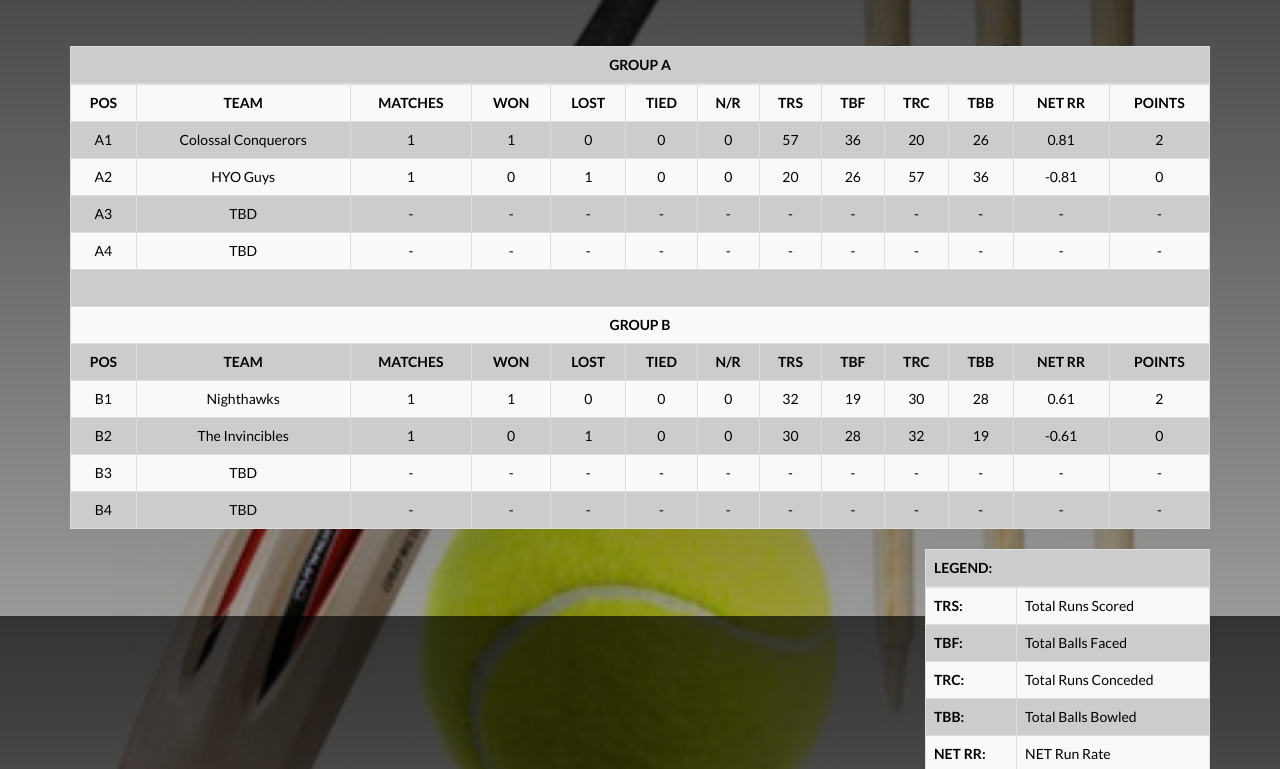
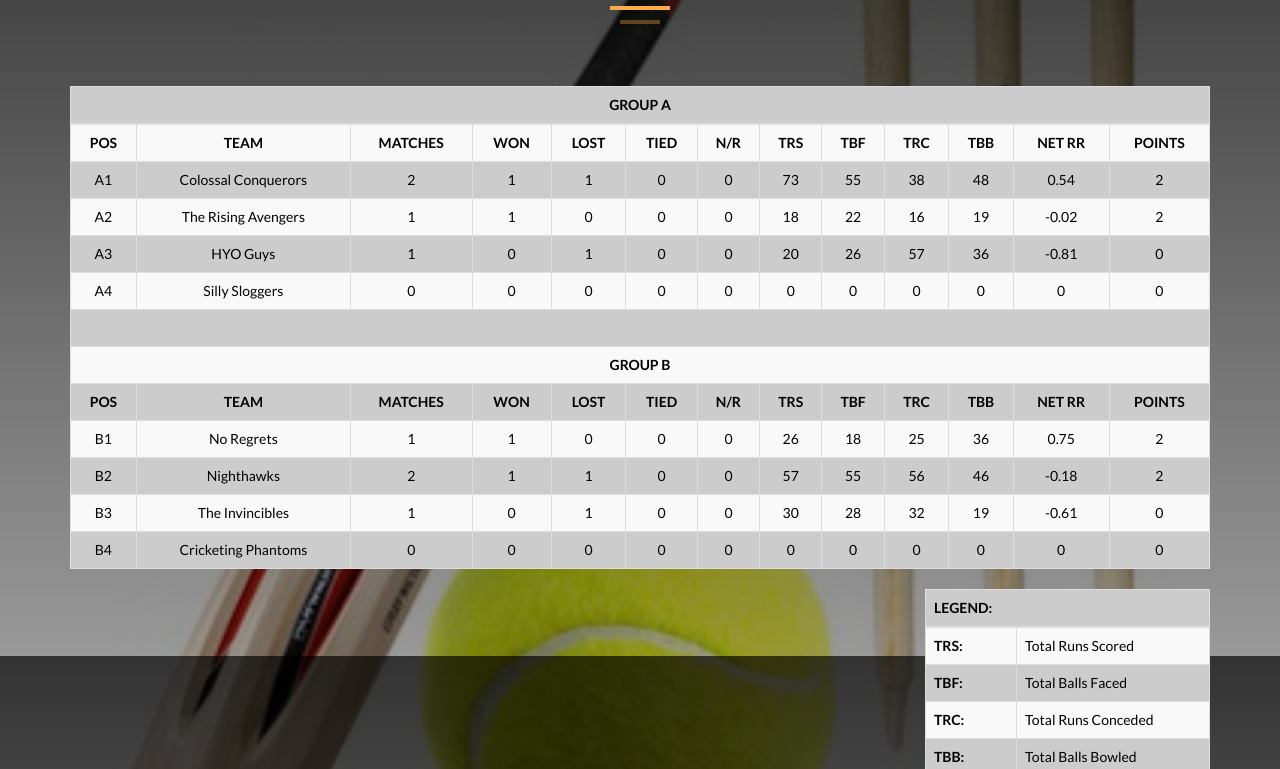
Before and after one commit to DINESHDAF/cggctournament, a plain HTML site: page index.html in a window 1280 px wide. Shown: the part 3988-4757 px from the top of the page. Drawn offline with nearby package versions, Linux system fonts and the light colour scheme; animation ran at ten frames a second; a script that the page names is missing.

Commit message:
updated index after day 2 matches

```diff
--- a/index.html
+++ b/index.html
@@ -419,9 +419,9 @@
                   <td>Thursday</td>
                   <td>16:15 - 16:45</td>
                   <td><strong>Colossal Conquerors won by 37 runs.</strong></td>
-                  <td class="text-left"><b>CC:-</b> 57/2 (6.0 Ovs)<br><b>HG:-</b> 20 (5.2 Ovs)</td>
+                  <td class="text-left"><b>CC:-</b> 57/2 (6.0 Ovs)<br><b>HG:-</b> 20 (4.2 Ovs)</td>
                 </tr>
-                <tr class="text-danger info">
+                <tr class="text-success success">
                   <td>Colossal Conquerors</td>
                   <td>vs</td>
                   <td>The Rising Avengers</td>
@@ -429,17 +429,17 @@
                   <td>Dec 22</td>
                   <td>Friday</td>
                   <td>15:45 - 16:15</td>
-                  <td><strong></strong></td>
-                  <td class="text-left"><p class="hide"><b>KL:-</b> 27 (4.4 Ovs)<br><b>TT:-</b> 30/2 (4.4 Ovs)</p></td>
+                  <td><strong>The Rising Avengers won by 2 wickets.</strong></td>
+                  <td class="text-left"><b>CC:-</b> 16 (3.1 Ovs)<br><b>TRA:-</b> 18/4 (3.4 Ovs)</td>
                 </tr>
-                <tr class="text-warning warning">
+                <tr class="text-danger info">
                   <td>Colossal Conquerors</td>
                   <td>vs</td>
                   <td>Silly Sloggers</td>
                   <td>Match 5</td>
                   <td>Dec 26</td>
                   <td>Tuesday</td>
-                  <td>16:00 - 16:30</td>
+                  <td>15:45 - 16:15</td>
                   <td><strong></strong></td>
                   <td class="text-left"><p class="hide"><b>PB:-</b> 29/3 (6.0 Ovs)<br><b>RD:-</b> 31/2 (4.4 Ovs)</p></td>
                 </tr>
@@ -491,9 +491,9 @@
                   <td>Thursday</td>
                   <td>16:45 - 17:15</td>
                   <td><strong>Nighthawks won by 5 wickets.</strong></td>
-                  <td class="text-left"><b>TI:-</b> 30 (5.4 Ovs)<br><b>N:-</b> 32/1 (4.1 Ovs)</td>
+                  <td class="text-left"><b>TI:-</b> 30 (4.4 Ovs)<br><b>N:-</b> 32/1 (3.1 Ovs)</td>
                 </tr>
-                <tr class="text-danger info">
+                <tr class="text-success success">
                   <td>Nighthawks</td>
                   <td>vs</td>
                   <td>No Regrets</td>
@@ -501,17 +501,17 @@
                   <td>Dec 22</td>
                   <td>Friday</td>
                   <td>16:15 - 16:45</td>
-                  <td><strong></strong></td>
-                  <td class="text-left"><p class="hide"><b>TS:-</b> 37/5 (6.0 Ovs)<br><b>SO:-</b> 31/4 (6.0 Ovs)</p></td>
+                  <td><strong>No Regrets won by 6 wickets.</strong></td>
+                  <td class="text-left"><b>N:-</b> 25/5 (6.0 Ovs)<br><b>NR:-</b> 26/0 (3.0 Ovs)</td>
                 </tr>
-                <tr class="text-warning warning">
+                <tr class="text-danger info">
                   <td>The Invincibles</td>
                   <td>vs</td>
                   <td>No Regrets</td>
                   <td>Match 6</td>
                   <td>Dec 26</td>
                   <td>Tuesday</td>
-                  <td>16:30 - 17:00</td>
+                  <td>16:15 - 16:45</td>
                   <td><strong></strong></td>
                   <td class="text-left"><p class="hide"><b>SO:-</b> 29/5 (6.0 Ovs)<br><b>PP:-</b> 32/1 (3.0 Ovs)</p></td>
                 </tr>
@@ -693,20 +693,35 @@
                 <tr>
                   <td>A1</td>
                   <td>Colossal Conquerors</td>
+                  <td>2</td>
+                  <td>1</td>
+                  <td>1</td>
+                  <td>0</td>
+                  <td>0</td>
+                  <td>73</td>
+                  <td>55</td>
+                  <td>38</td>
+                  <td>48</td>
+                  <td>0.54</td>
+                  <td>2</td>
+                </tr>
+                <tr>
+                  <td>A2</td>
+                  <td>The Rising Avengers</td>
                   <td>1</td>
                   <td>1</td>
                   <td>0</td>
                   <td>0</td>
                   <td>0</td>
-                  <td>57</td>
-                  <td>36</td>
-                  <td>20</td>
-                  <td>26</td>
-                  <td>0.81</td>
+                  <td>18</td>
+                  <td>22</td>
+                  <td>16</td>
+                  <td>19</td>
+                  <td>-0.02</td>
                   <td>2</td>
                 </tr>
                 <tr>
-                  <td>A2</td>
+                  <td>A3</td>
                   <td>HYO Guys</td>
                   <td>1</td>
                   <td>0</td>
@@ -721,34 +736,19 @@
                   <td>0</td>
                 </tr>
                 <tr>
-                  <td>A3</td>
-                  <td>TBD</td>
-                  <td>-</td>
-                  <td>-</td>
-                  <td>-</td>
-                  <td>-</td>
-                  <td>-</td>
-                  <td>-</td>
-                  <td>-</td>
-                  <td>-</td>
-                  <td>-</td>
-                  <td>-</td>
-                  <td>-</td>
-                </tr>
-                <tr>
                   <td>A4</td>
-                  <td>TBD</td>
-                  <td>-</td>
-                  <td>-</td>
-                  <td>-</td>
-                  <td>-</td>
-                  <td>-</td>
-                  <td>-</td>
-                  <td>-</td>
-                  <td>-</td>
-                  <td>-</td>
-                  <td>-</td>
-                  <td>-</td>
+                  <td>Silly Sloggers</td>
+                  <td>0</td>
+                  <td>0</td>
+                  <td>0</td>
+                  <td>0</td>
+                  <td>0</td>
+                  <td>0</td>
+                  <td>0</td>
+                  <td>0</td>
+                  <td>0</td>
+                  <td>0</td>
+                  <td>0</td>
                 </tr>
 
                 <tr>
@@ -775,21 +775,36 @@
                 </tr>
                 <tr>
                   <td>B1</td>
-                  <td>Nighthawks</td>
+                  <td>No Regrets</td>
                   <td>1</td>
                   <td>1</td>
                   <td>0</td>
                   <td>0</td>
                   <td>0</td>
-                  <td>32</td>
-                  <td>19</td>
-                  <td>30</td>
-                  <td>28</td>
-                  <td>0.61</td>
+                  <td>26</td>
+                  <td>18</td>
+                  <td>25</td>
+                  <td>36</td>
+                  <td>0.75</td>
                   <td>2</td>
                 </tr>
                 <tr>
                   <td>B2</td>
+                  <td>Nighthawks</td>
+                  <td>2</td>
+                  <td>1</td>
+                  <td>1</td>
+                  <td>0</td>
+                  <td>0</td>
+                  <td>57</td>
+                  <td>55</td>
+                  <td>56</td>
+                  <td>46</td>
+                  <td>-0.18</td>
+                  <td>2</td>
+                </tr>
+                <tr>
+                  <td>B3</td>
                   <td>The Invincibles</td>
                   <td>1</td>
                   <td>0</td>
@@ -804,34 +819,19 @@
                   <td>0</td>
                 </tr>
                 <tr>
-                  <td>B3</td>
-                  <td>TBD</td>
-                  <td>-</td>
-                  <td>-</td>
-                  <td>-</td>
-                  <td>-</td>
-                  <td>-</td>
-                  <td>-</td>
-                  <td>-</td>
-                  <td>-</td>
-                  <td>-</td>
-                  <td>-</td>
-                  <td>-</td>
-                </tr>
-                <tr>
                   <td>B4</td>
-                  <td>TBD</td>
-                  <td>-</td>
-                  <td>-</td>
-                  <td>-</td>
-                  <td>-</td>
-                  <td>-</td>
-                  <td>-</td>
-                  <td>-</td>
-                  <td>-</td>
-                  <td>-</td>
-                  <td>-</td>
-                  <td>-</td>
+                  <td>Cricketing Phantoms</td>
+                  <td>0</td>
+                  <td>0</td>
+                  <td>0</td>
+                  <td>0</td>
+                  <td>0</td>
+                  <td>0</td>
+                  <td>0</td>
+                  <td>0</td>
+                  <td>0</td>
+                  <td>0</td>
+                  <td>0</td>
                 </tr>
               </tbody>
             </table>
```
